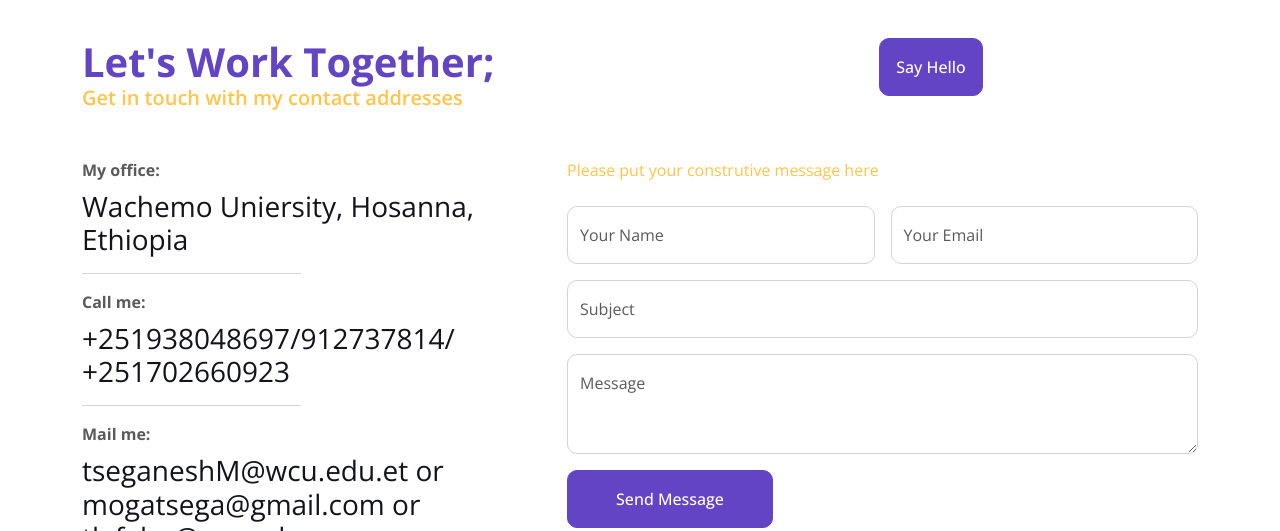
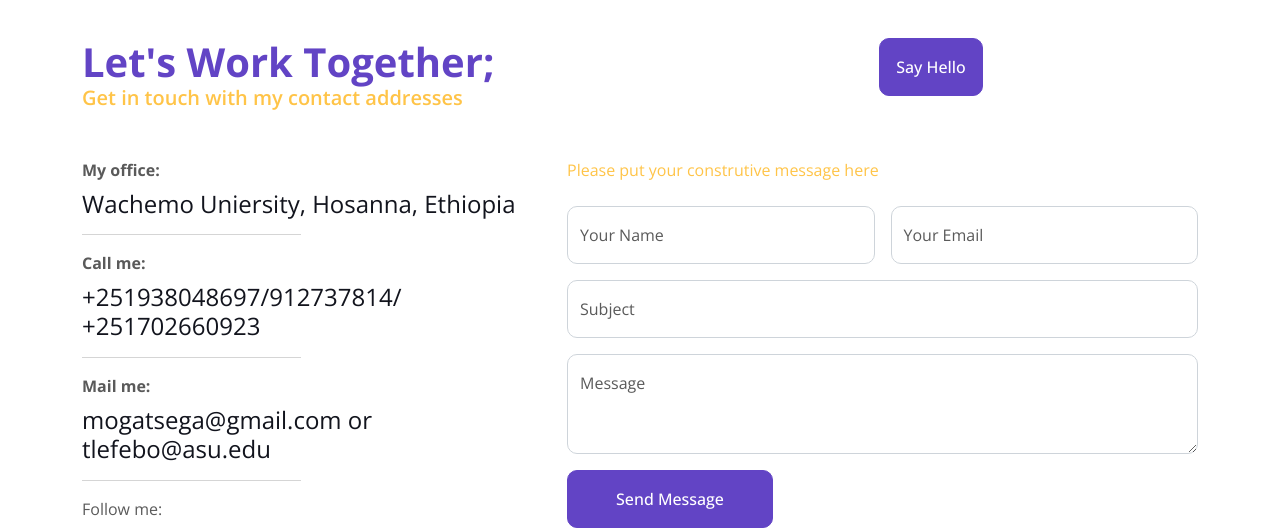
Before and after one commit to TseganeshM/Tsegaynesh-Personal-Portfolio-Website, a plain HTML site: page index.html in a window 1280 px wide. Shown: the part 4442-4973 px from the top of the page. Drawn offline with nearby package versions, Linux system fonts and the light colour scheme; files that its build step writes are made by us from their sources.

Commit message:
modify contact information

```diff
--- a/index.html
+++ b/index.html
@@ -739,14 +739,14 @@
                 <div class="row g-5">
                     <div class="col-lg-5 col-md-6 wow fadeInUp" data-wow-delay="0.1s">
                         <p class="mb-2 fw-bold">My office:</p>
-                        <h3 class="fw-light">Wachemo Uniersity, Hosanna, Ethiopia</h3>
+                        <h4 class="fw-light">Wachemo Uniersity, Hosanna, Ethiopia</h4>
                         <hr class="w-50">
                         <p class="mb-2 fw-bold">Call me:</p>
-                        <h3 class="fw-light">+251938048697/912737814/ +251702660923</h3>
+                        <h4 class="fw-light">+251938048697/912737814/ +251702660923</h4>
                         <hr class="w-50">
                         <p class="mb-2 fw-bold">Mail me:</p>
-                        <h3 class="fw-light">tseganeshM@wcu.edu.et or mogatsega@gmail.com or
-                            tlefebo@asu.edu</h3>
+                        <h4 class="fw-light">mogatsega@gmail.com or
+                            tlefebo@asu.edu</h4>
                         <hr class="w-50">
                         <p class="mb-2">Follow me:</p>
                         <div class="d-flex pt-2">
```
